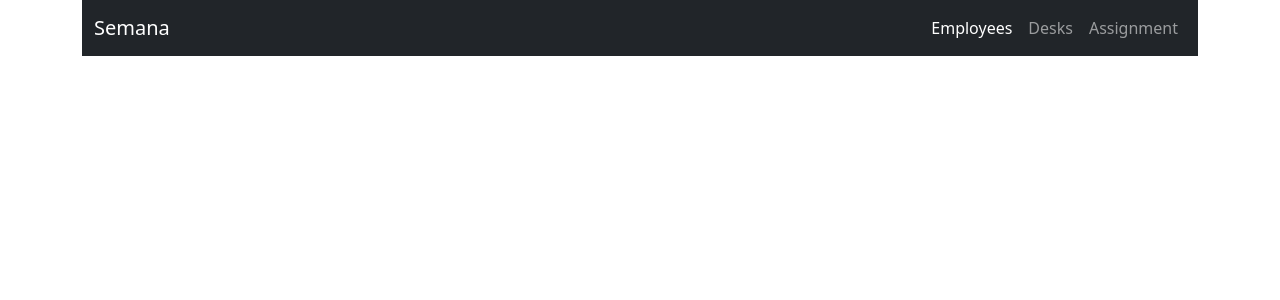
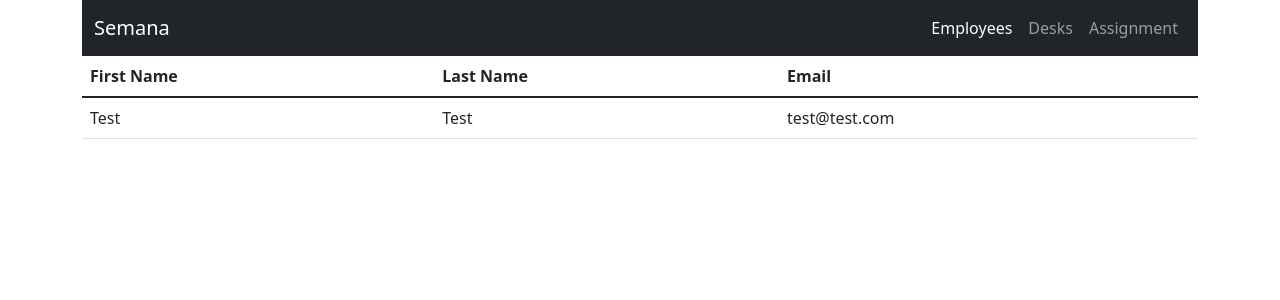
Before and after one commit to semana-io/hack-me, a React (Create React App) app: page /employees in a window 1280 px wide. Shown: the top 300 px of the page. Built offline with nearby package versions, Linux system fonts and the light colour scheme.

Commit message:
Add base employees and desks pages with a generic table

```diff
--- a/package.json
+++ b/package.json
@@ -11,6 +11,7 @@
     "@types/react": "^16.9.53",
     "@types/react-dom": "^16.9.8",
     "bootstrap": "^5.1.1",
+    "prop-types": "^15.7.2",
     "react": "^17.0.1",
     "react-dom": "^17.0.1",
     "react-router-dom": "^5.3.0",
--- a/src/components/desks.tsx
+++ b/src/components/desks.tsx
@@ -1,5 +1,30 @@
 import React from 'react';
+import { Desk } from '../models/desk';
+import Table from './generic/table';
 
-const Desks = () : JSX.Element => (<div />);
+const Desks = () : JSX.Element => {
+  const desks : Desk[] = [{
+    id: 1,
+    number: 1234,
+    name: 'Test',
+  }];
+  const columns : ({ field: keyof Desk, label: string })[] = [
+    {
+      field: 'number',
+      label: 'Number',
+    },
+    {
+      field: 'name',
+      label: 'Name',
+    },
+  ];
+
+  return (
+    <Table
+      items={desks}
+      columns={columns}
+    />
+  );
+};
 
 export default Desks;
--- a/src/components/employees.tsx
+++ b/src/components/employees.tsx
@@ -1,5 +1,35 @@
 import React from 'react';
+import { Employee } from '../models/employee';
+import Table from './generic/table';
 
-const Employees = () : JSX.Element => (<div />);
+const Employees = () : JSX.Element => {
+  const employees : Employee[] = [{
+    id: 1,
+    firstName: 'Test',
+    lastName: 'Test',
+    email: 'test@test.com',
+  }];
+  const columns : ({ field: keyof Employee, label: string })[] = [
+    {
+      field: 'firstName',
+      label: 'First Name',
+    },
+    {
+      field: 'lastName',
+      label: 'Last Name',
+    },
+    {
+      field: 'email',
+      label: 'Email',
+    },
+  ];
+
+  return (
+    <Table
+      items={employees}
+      columns={columns}
+    />
+  );
+};
 
 export default Employees;
--- /dev/null
+++ b/src/components/generic/table.tsx
@@ -0,0 +1,34 @@
+import React from 'react';
+import PropTypes from 'prop-types';
+
+type TableProps<T extends {id: number}, K extends keyof T> = {
+  items: Array<T>;
+  columns: Array<{ field: K, label: string }>;
+};
+
+const Table = <T extends {id: number}, K extends keyof T>
+  ({
+    items, columns,
+  } : TableProps<T, K>) : JSX.Element => (
+    <table className="table">
+      <thead>
+        <tr>
+          {columns.map((column) => <th scope="col" key={`${column.field}`}>{column.label}</th>)}
+        </tr>
+      </thead>
+      <tbody>
+        {items.map((item) => (
+          <tr key={`${item.id}`}>
+            {columns.map((column) => (<td key={`${item.id}-${column.field}`}>{item[column.field]}</td>))}
+          </tr>
+        ))}
+      </tbody>
+    </table>
+  );
+
+Table.propTypes = {
+  items: PropTypes.arrayOf(PropTypes.object).isRequired,
+  columns: PropTypes.arrayOf(PropTypes.object).isRequired,
+};
+
+export default Table;
--- /dev/null
+++ b/src/models/desk.ts
@@ -0,0 +1,5 @@
+export interface Desk {
+  id: number;
+  number: number;
+  name: string;
+}
--- /dev/null
+++ b/src/models/employee.ts
@@ -0,0 +1,6 @@
+export interface Employee {
+  id: number;
+  firstName: string,
+  lastName: string,
+  email: string
+}
```
